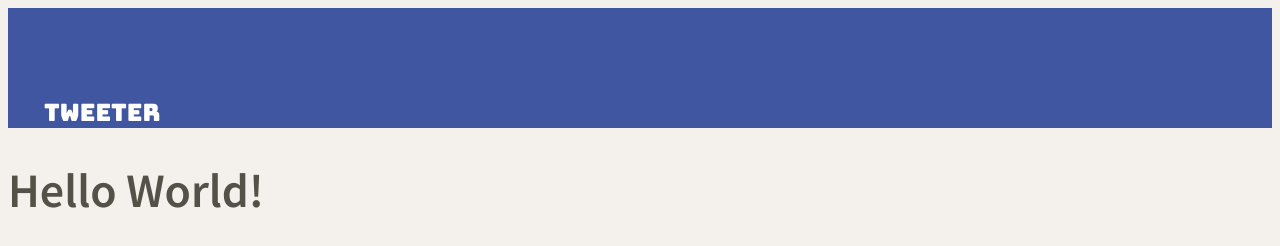
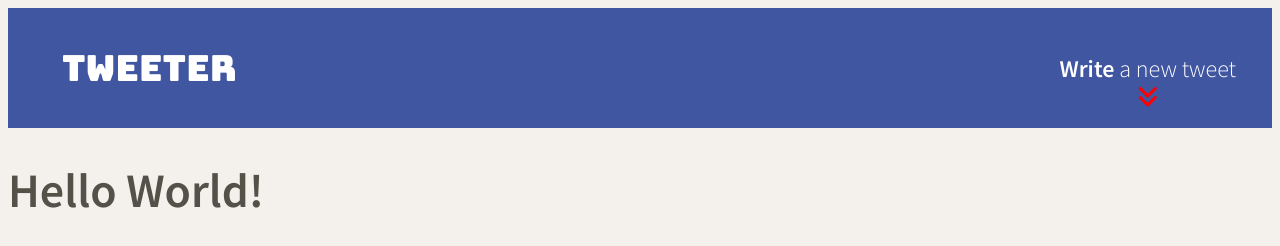
Before and after one commit to andyjunpark/tweeter, a website: page public/index.html in a window 1280 px wide. Drawn offline with nearby package versions, Linux system fonts and the light colour scheme.

Commit message:
added nav layout to nav.css

```diff
--- a/public/index.html
+++ b/public/index.html
@@ -16,6 +16,7 @@
 
     <!-- External JS -->
     <script src="https://ajax.googleapis.com/ajax/libs/jquery/3.4.1/jquery.min.js"></script>
+    <script src="https://kit.fontawesome.com/fbd5533038.js" crossorigin="anonymous"></script>
 
     <!-- App JS -->
     <script type="text/javascript" src="/scripts/client.js"></script>
@@ -25,6 +26,10 @@
     <!-- Top nav bar (fixed) -->
     <nav>
       <span>tweeter</span>
+      <div class="writenew">
+        <div><b>Write</b> a new tweet</div>
+        <i class="fas fa-angle-double-down"></i>
+      </div>
     </nav>
 
     <h1>Hello World!</h1>
--- a/public/styles/nav.css
+++ b/public/styles/nav.css
@@ -4,9 +4,22 @@ nav {
   background-color: #4056A1;
   color: #ffffff;
   align-items: flex-end;
+  justify-content: space-between;
+  align-items: center;
 }
 
 nav span {
   font-family: 'Bungee', cursive;
   margin: 0 1.5em 0 1.5em;
+  font-size: 1.5em;
 }
+
+nav .writenew {
+  margin: 1em 1.5em 0 0;
+}
+
+nav .writenew i {
+  display: flex;
+  justify-content: center;
+  color: red;
+}
--- a/server/data-files/initial-tweets.json
+++ b/server/data-files/initial-tweets.json
@@ -8,7 +8,7 @@
     "content": {
       "text": "If I have seen further it is by standing on the shoulders of giants"
     },
-    "created_at": 1639273595234
+    "created_at": 1639274924517
   },
   {
     "user": {
@@ -19,6 +19,6 @@
     "content": {
       "text": "Je pense , donc je suis"
     },
-    "created_at": 1639359995234
+    "created_at": 1639361324517
   }
 ]
```
